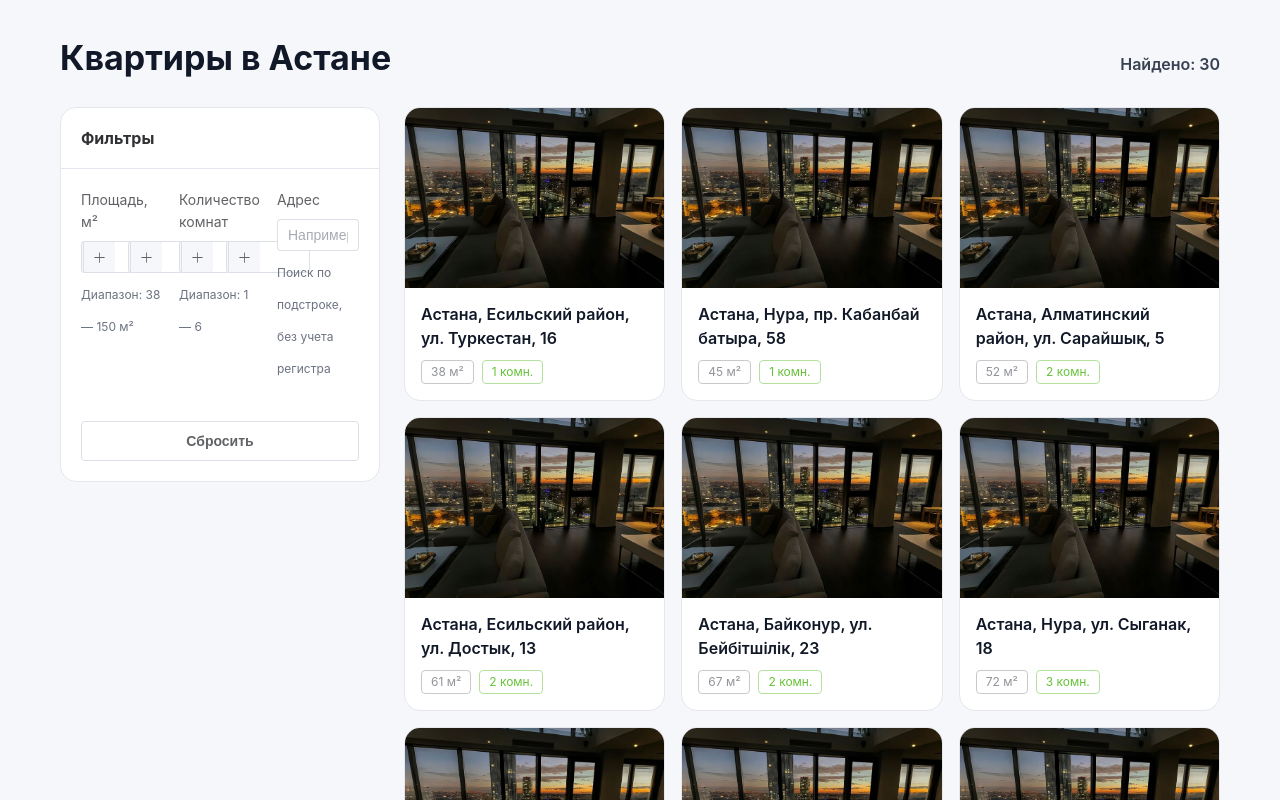
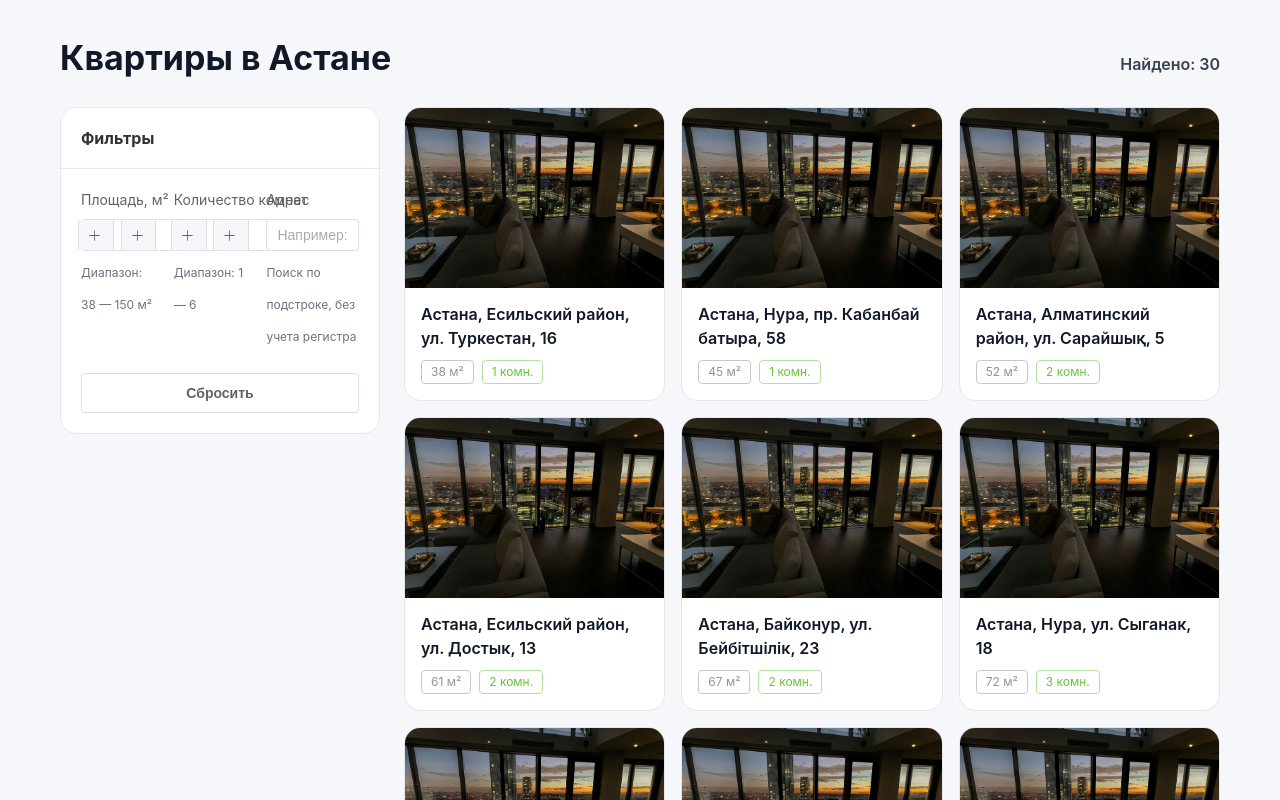
Before and after one commit to Ali-farabi/krisha, a Vue app: page / in a window 1280 px wide. Shown: the top 800 px of the page. Built offline with nearby package versions, Linux system fonts and the light colour scheme.

Commit message:
conflict

```diff
--- a/src/components/FiltersPanel.vue
+++ b/src/components/FiltersPanel.vue
@@ -182,13 +182,24 @@ const onAddress = (value: string) => updateField('address', value)
 
 .filter-form-desktop {
   display: grid;
-  grid-template-columns: repeat(3, minmax(0, 1fr));
-  gap: 16px;
+  grid-template-columns: 1.1fr 1.1fr 1.4fr;
+  column-gap: 20px;
+  row-gap: 16px;
   align-items: start;
+}
+
+.filter-form-desktop .filter-item {
+  margin-bottom: 0;
+  min-width: 0;
+}
+
+.filter-form-desktop :deep(.el-form-item__label) {
+  white-space: nowrap;
 }
 
 .filter-form-desktop .filter-reset {
   grid-column: 1 / -1;
+  margin-top: 4px;
 }
 
 .filter-hint {
--- a/vite.config.ts
+++ b/vite.config.ts
@@ -1,7 +1,7 @@
 import { defineConfig } from 'vite'
 import vue from '@vitejs/plugin-vue'
 
-// https://vite.dev/config/
 export default defineConfig({
+  base: '/project-krisha/',
   plugins: [vue()],
 })
```
